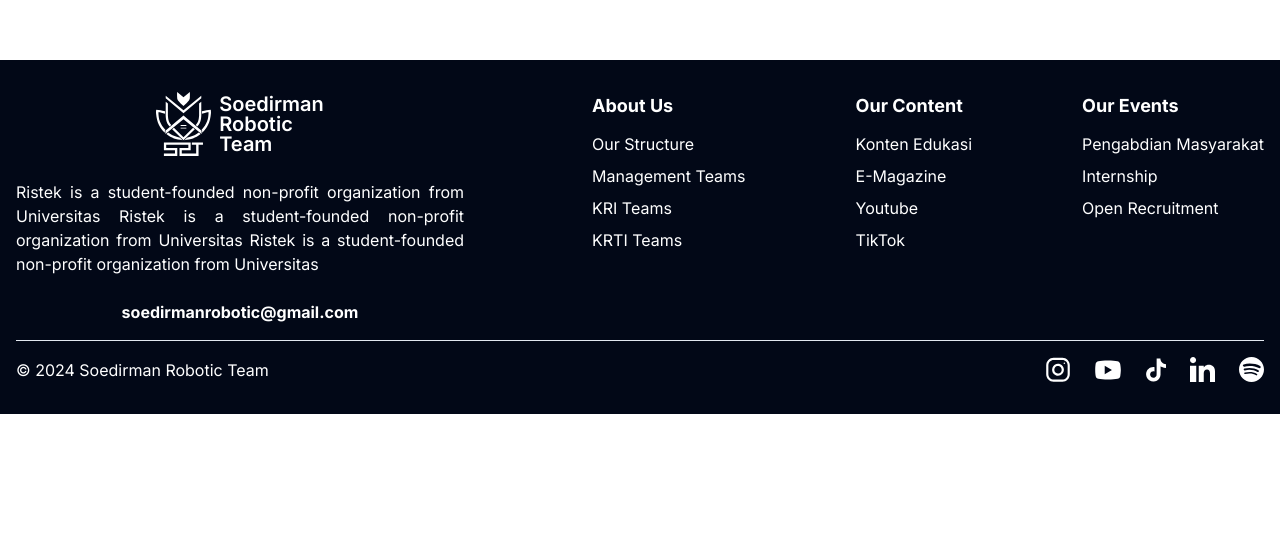
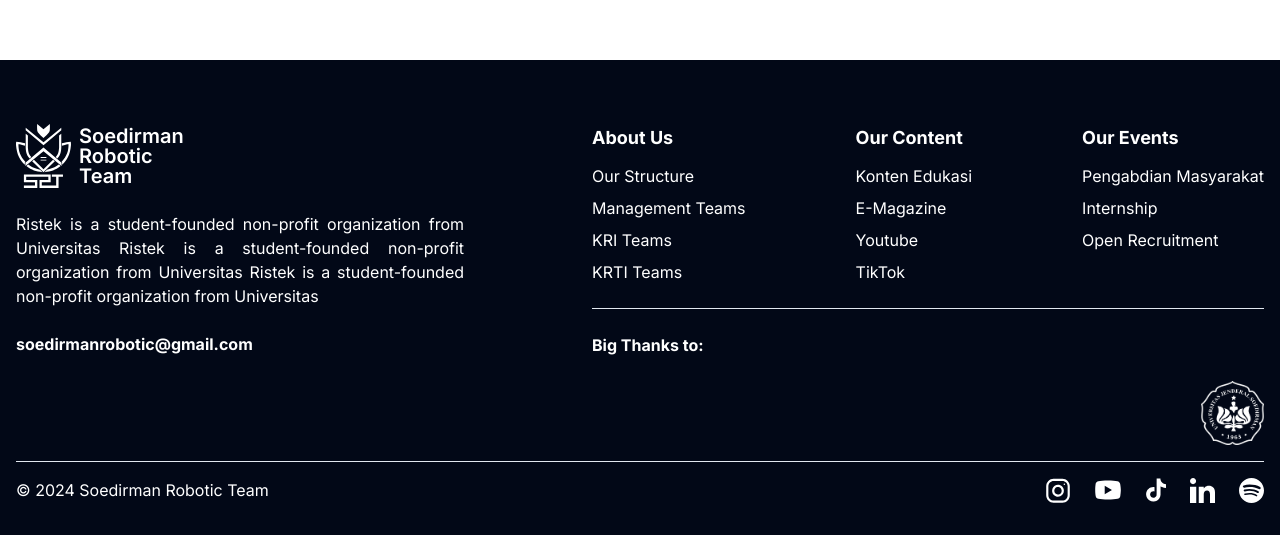
Before and after one commit to soedirmanroboticteam/official-website, a Next.js app: page / in a window 1280 px wide. Shown: the part 816-1351 px from the top of the page. Before the commit the page ends 1230 px from the top, so only its background shows below. Built offline with nearby package versions, Linux system fonts and the light colour scheme.

Commit message:
feat: adding space for sponsor in the footer

```diff
--- a/assets/index.ts
+++ b/assets/index.ts
@@ -4,6 +4,7 @@ import LinkedinLogo from "./LinkedinLogo";
 import SpotifyLogo from "./SpotifyLogo";
 import TiktokLogo from "./TiktokLogo";
 import YoutubeLogo from "./YoutubeLogo";
+import unsoedVector from "./unsoedVector.png";
 
 export {
   OfficialLogo,
@@ -12,4 +13,5 @@ export {
   SpotifyLogo,
   TiktokLogo,
   YoutubeLogo,
+  unsoedVector,
 };
--- a/components/Footer.tsx
+++ b/components/Footer.tsx
@@ -8,7 +8,9 @@ import {
   SpotifyLogo,
   TiktokLogo,
   YoutubeLogo,
+  unsoedVector,
 } from "@/assets";
+import Image from "next/image";
 
 const footerLinks: {
   title: string;
@@ -77,10 +79,10 @@ const footerLinks: {
 
 const Footer = () => {
   return (
-    <footer className="bg-footer text-footer-foreground w-full px-4">
+    <footer className="bg-footer text-footer-foreground w-full px-4 pt-8">
       <div className="max-w-screen-xl mx-auto flex flex-col py-8 gap-4">
         <div className="flex justify-between gap-x-32 gap-y-4 flex-wrap">
-          <div className="max-w-md flex flex-col gap-6 items-center">
+          <div className="max-w-md flex flex-col gap-6 items-center md:items-start">
             <Link href="/" className="flex items-center gap-2">
               <OfficialLogo height="64" />
               <h1 className="text-xl font-semibold leading-none">
@@ -102,6 +104,7 @@ const Footer = () => {
               soedirmanrobotic@gmail.com
             </Link>
           </div>
+          <div className="flex flex-1 flex-col gap-6">
             <div className="flex flex-1 justify-between flex-wrap gap-y-4">
               {footerLinks.map((section, index) => (
                 <div className="flex flex-col gap-3" key={index}>
@@ -115,6 +118,14 @@ const Footer = () => {
                   </ul>
                 </div>
               ))}
+            </div>
+            <Separator />
+            <h3 className="font-bold">Big Thanks to:</h3>
+            <div className="flex flex-1 justify-end items-end gap-4">
+              <Link href={"https://unsoed.ac.id"}>
+                <Image src={unsoedVector} alt="unsoed" height={64} />
+              </Link>
+            </div>
           </div>
         </div>
         <Separator />
```
Also changed, not shown: assets/unsoedVector.png (added). Lines whose indentation alone changed are shown as unchanged.
